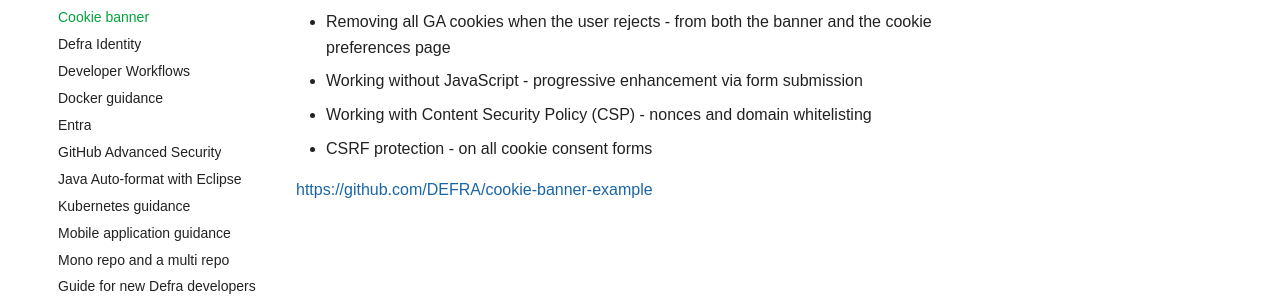
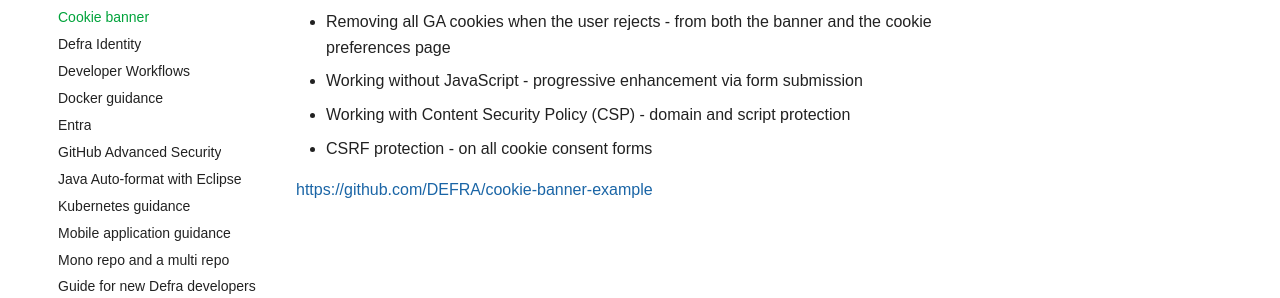
Before and after one commit to DEFRA/software-development-standards, an MkDocs documentation site: the page built from docs/guides/cookies-banner.md, in a window 1280 px wide. Shown: the part 422-720 px from the top of the page. Built offline with MkDocs 1.6.1 and Material for MkDocs 9.7.7, drawn with Linux system fonts in a browser that asks for light colours; some web fonts are replaced; comment, search, counter and statistics services are not loaded.

Commit message:
Tweak language

```diff
--- a/docs/guides/cookies-banner.md
+++ b/docs/guides/cookies-banner.md
@@ -7,7 +7,7 @@ This demonstrates how to address the common pain points teams encounter when imp
 - Immediately setting GA cookies on acceptance - GTM loads client-side the moment the user accepts, no page reload required for GA to start collecting
 - Removing all GA cookies when the user rejects - from both the banner and the cookie preferences page
 - Working without JavaScript - progressive enhancement via form submission
-- Working with Content Security Policy (CSP) - nonces and domain whitelisting
+- Working with Content Security Policy (CSP) - domain and script protection
 - CSRF protection - on all cookie consent forms
 
 [https://github.com/DEFRA/cookie-banner-example](https://github.com/DEFRA/cookie-banner-example)
```
